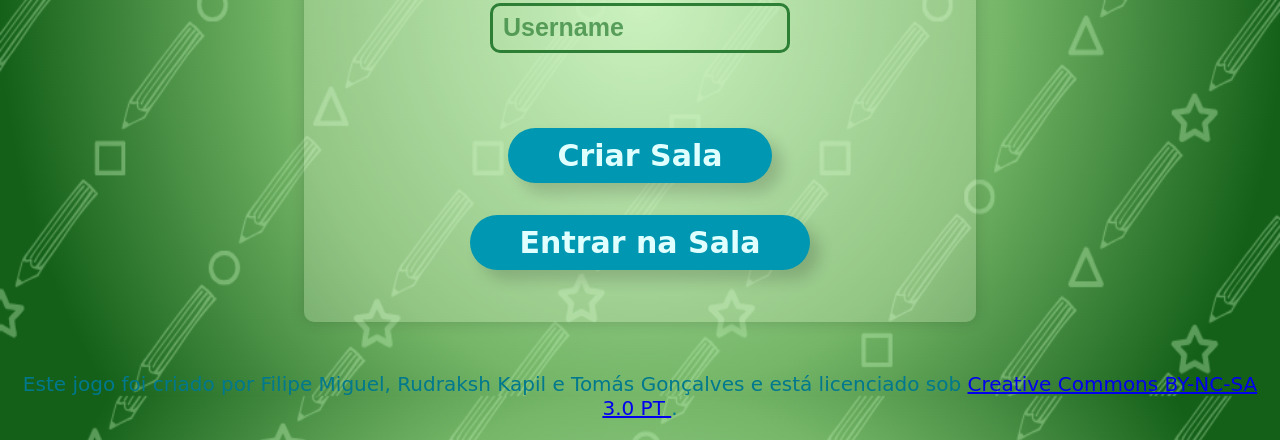
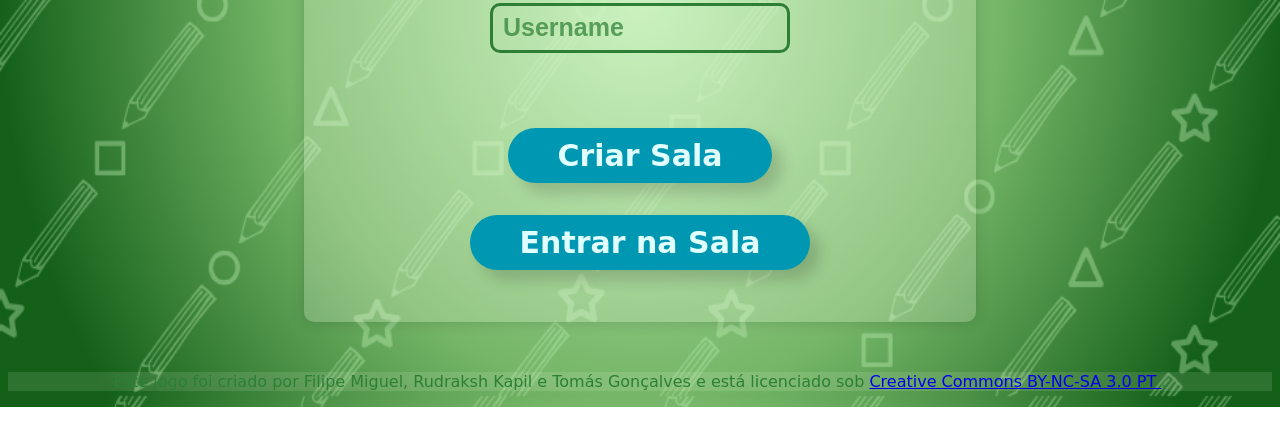
Before and after one commit to filipemiguel7/Draw-Guess, a website: page public/criar.html in a window 1280 px wide. Shown: the part 404-844 px from the top of the page. After the commit the page ends 811 px from the top, so only its background shows below. Drawn offline with nearby package versions, Linux system fonts and the light colour scheme; no server answers.

Commit message:
Update criar.html

```diff
--- a/public/criar.html
+++ b/public/criar.html
@@ -105,7 +105,7 @@
         <br>
         <button style="margin-bottom: 5%;" onclick="Entrar()">Entrar na Sala</button>
         </div></center>
-        <footer style="text-align: center; margin-top: 50px;">
+        <footer style="text-align: center; margin-top: 50px; color:#2d7f35; font-size:16px; background-color:#fffdea1c;">
   <p>
     Este jogo foi criado por Filipe Miguel, Rudraksh Kapil e Tomás Gonçalves e está licenciado sob
     <a href="https://creativecommons.org/licenses/by-nc-sa/3.0/pt/" target="_blank">
```
